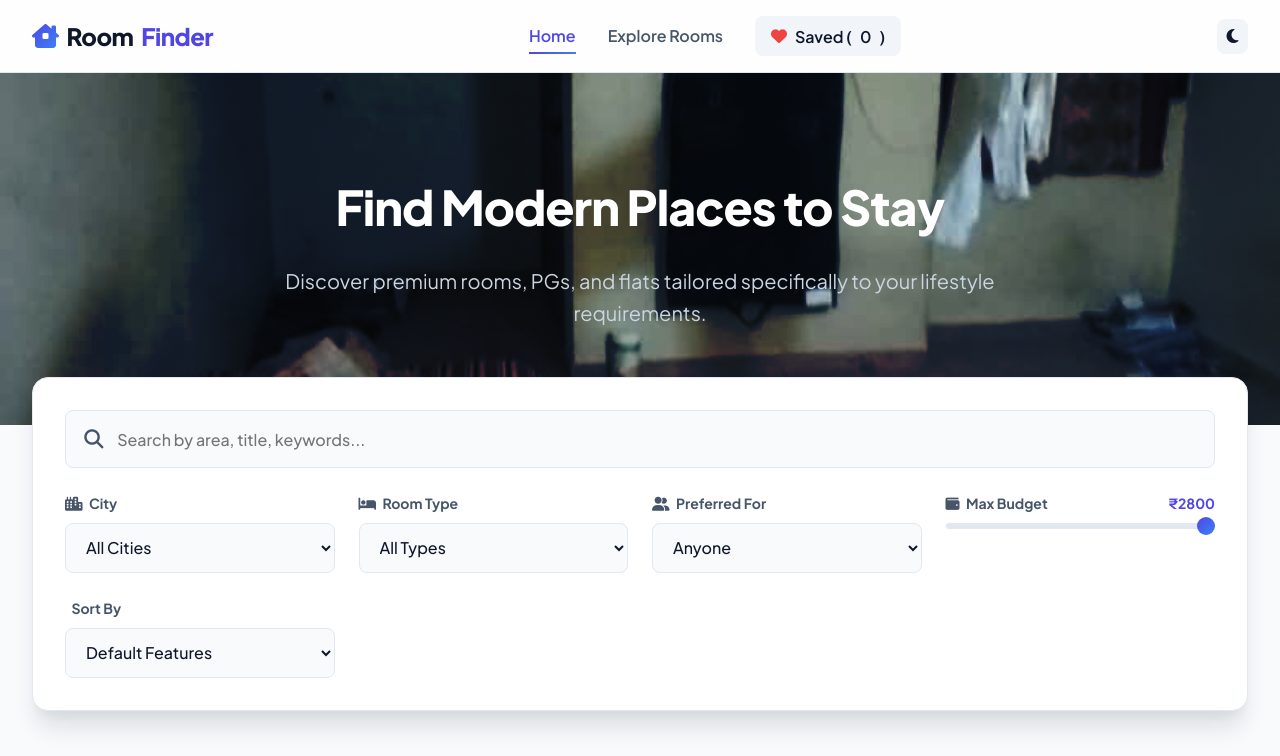
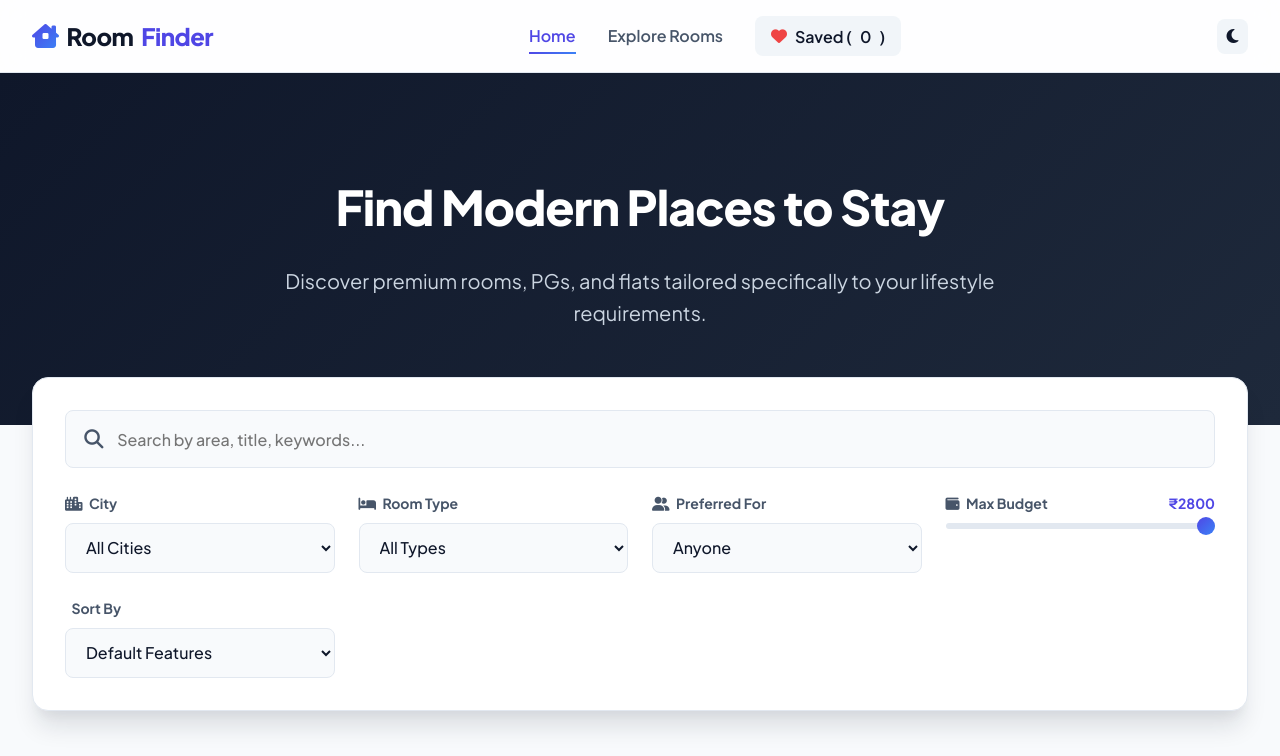
Before and after one commit to gauravgardade7-rgb/Room_universe, a plain HTML site: page index.html in a window 1280 px wide. Shown: the top 756 px of the page. Drawn offline with Linux system fonts and the light colour scheme.

Commit message:
Update style.css

```diff
--- a/style.css
+++ b/style.css
@@ -277,7 +277,7 @@ button, select, input {
 .hero-section {
     position: relative;
     padding: 6rem 2rem;
-    background: linear-gradient(135deg, #0f172a 0%, #1e293b 100%), url('rooms/room1.jpg') center/cover no-repeat;
+    background: linear-gradient(135deg, #0f172a 0%, #1e293b 100%), center/cover no-repeat;
     background-blend-mode: overlay;
     color: white;
     text-align: center;
```
